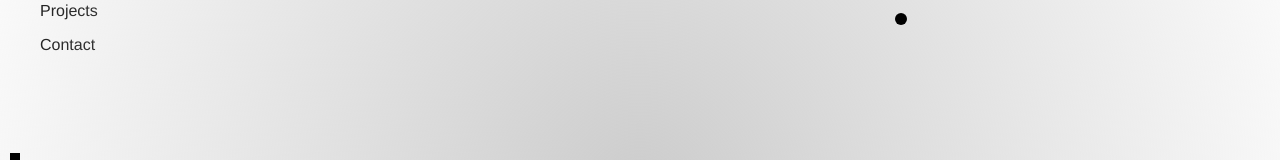
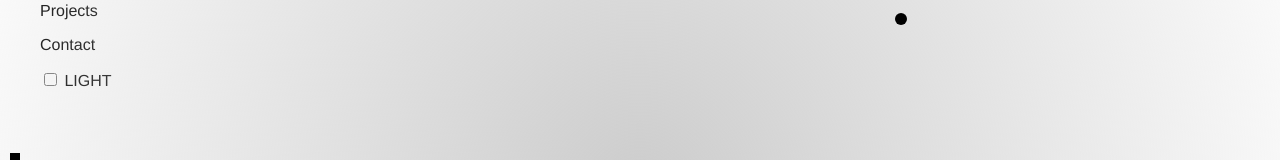
Before and after one commit to t-lujan/tyler-portfolio, a Vue app: page / in a window 1280 px wide. Shown: the part 207-367 px from the top of the page. Built offline with nearby package versions, Linux system fonts and the light colour scheme; a web font is replaced by a local one.

Commit message:
Fix: Show theme toggle on desktop again, mobile toggle logic preserved

```diff
--- a/src/App.vue
+++ b/src/App.vue
@@ -17,16 +17,23 @@
           </ul>
         </nav>
 
-        <!-- MOBILE-ONLY THEME TOGGLE -->
+       <!-- THEME TOGGLE (works on desktop + mobile now) -->
 <div
-          v-if="isMobile"
-          :class="['theme-toggle', { 'bottom-left': isHomePage, 'bottom-flow': !isHomePage }]"
+:class="[
+  'theme-toggle',
+  {
+    'bottom-left': isMobile && isHomePage,
+    'bottom-flow': isMobile && !isHomePage,
+    'desktop-fixed': !isMobile
+  }
+]"
 >
 <label>
   <input type="checkbox" v-model="isDark" />
   {{ isDark ? 'DARK' : 'LIGHT' }}
 </label>
 </div>
+
       </div>
 
       <!-- RIGHT CONTENT PANE -->
@@ -204,5 +211,13 @@ nav a:hover::after {
     text-align: center;
     font-size: 0.8rem;
   }
+  /* DESKTOP SIDEBAR TOGGLE */
+.theme-toggle.desktop-fixed {
+  position: absolute;
+  bottom: 2rem;
+  left: 2rem;
+  font-size: 0.8rem;
+}
+
 }
 </style>
```
Lines whose indentation alone changed are shown as unchanged.
